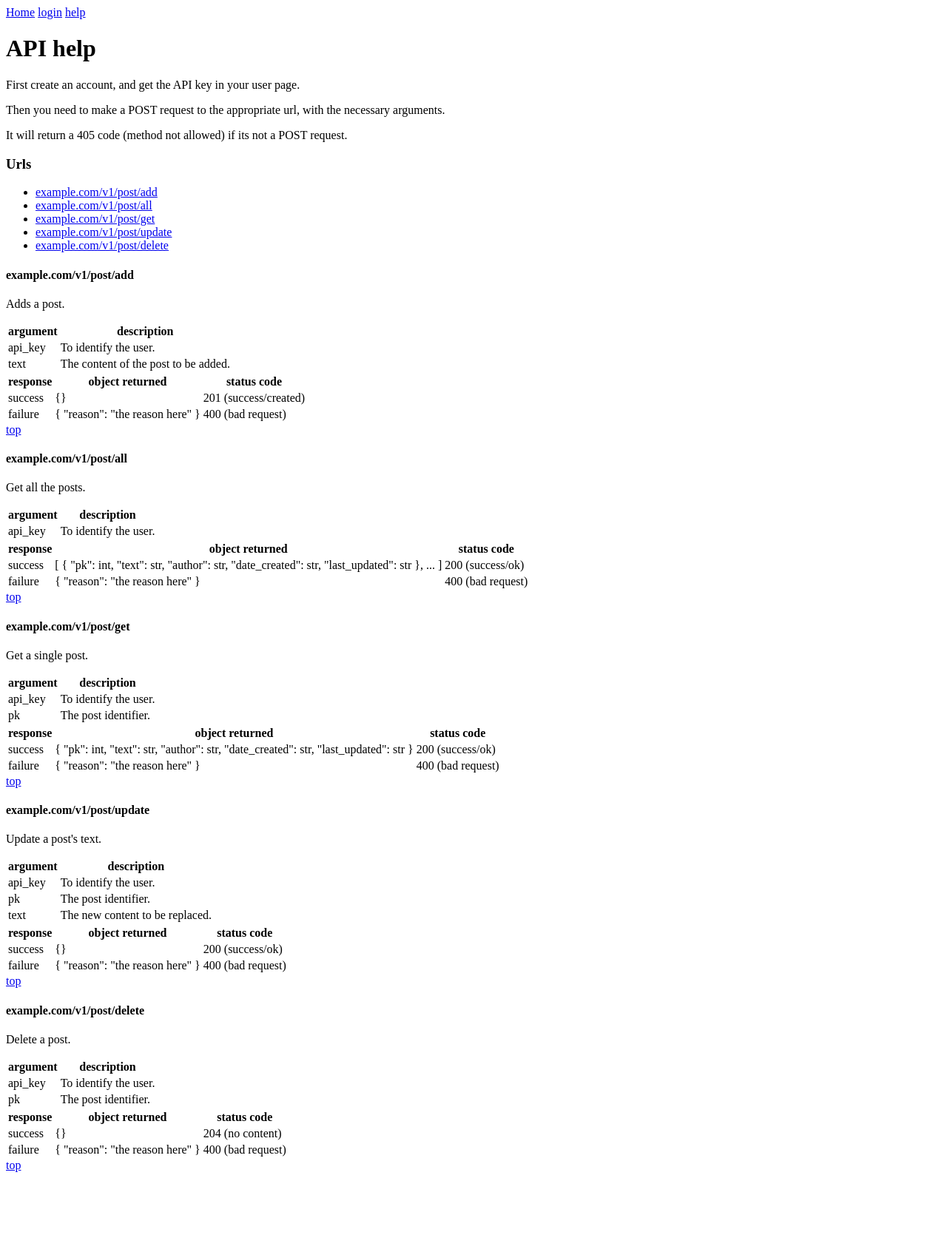
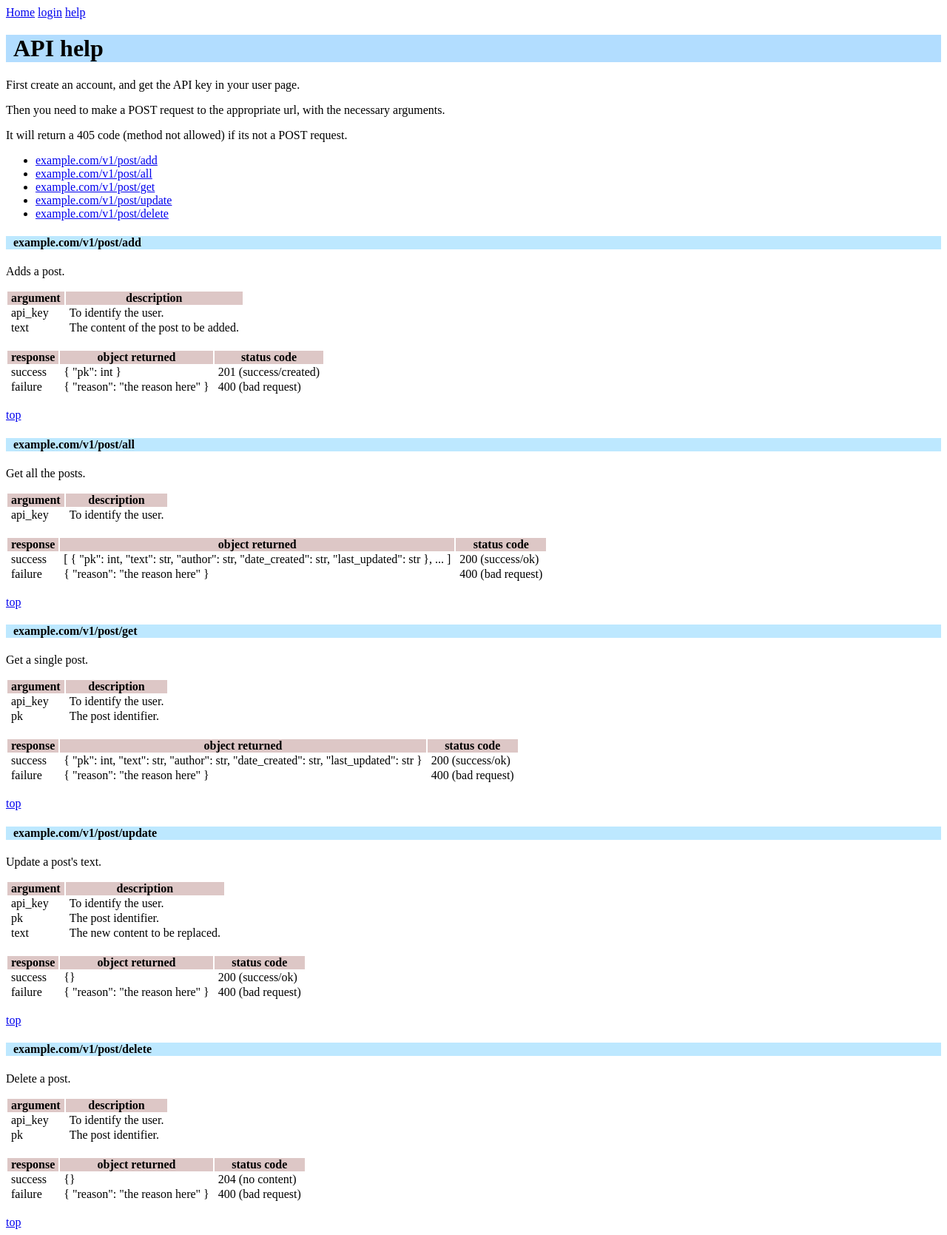
Before and after one commit to noobiept-other/todolist_web_api, a Django app: page /v1/post/help in a window 1280 px wide. Shown: the whole page at 74% size. Before the commit the page ends 1584 px from the top, so only its background shows below. Run offline with Django 3.2, Linux system fonts and the light colour scheme.

Commit message:
- improve the styling of the help page - return the 'pk' when adding a new post (on success)

```diff
--- a/static/css/style.css
+++ b/static/css/style.css
@@ -15,3 +15,28 @@
     {
     display: inline-block;
     }
+
+h1
+    {
+    background-color: rgba(129, 199, 255, 0.61);
+    }
+
+h4
+    {
+    background-color: rgba(148, 217, 255, 0.61);
+    }
+
+h1, h4
+    {
+    padding: 0 10px;
+    }
+
+table th
+    {
+    background-color: rgba(139, 62, 59, 0.29);
+    }
+
+td, th
+    {
+    padding: 0 5px;
+    }
--- a/templates/help.html
+++ b/templates/help.html
@@ -14,8 +14,6 @@
     It will return a 405 code (method not allowed) if its not a POST request.
 </p>
 
-
-<h3>Urls</h3>
 
 <ul>
     <li><a href="#Add">{{ domain }}/v1/post/add</a></li>
@@ -45,6 +43,7 @@
             <td>The content of the post to be added.</td>
         </tr>
     </table>
+    <br />
     <table>
         <tr>
             <th>response</th>
@@ -53,7 +52,7 @@
         </tr>
         <tr>
             <td>success</td>
-            <td>{}</td>
+            <td>{ "pk": int }</td>
             <td>201 (success/created)</td>
         </tr>
         <tr>
@@ -63,6 +62,7 @@
         </tr>
     </table>
 
+    <br />
     <a href="#Menu">top</a>
 
 
@@ -81,6 +81,7 @@
             <td>To identify the user.</td>
         </tr>
     </table>
+    <br />
     <table>
         <tr>
             <th>response</th>
@@ -99,6 +100,7 @@
         </tr>
     </table>
 
+    <br />
     <a href="#Menu">top</a>
 
 
@@ -121,6 +123,7 @@
             <td>The post identifier.</td>
         </tr>
     </table>
+    <br />
     <table>
         <tr>
             <th>response</th>
@@ -139,6 +142,7 @@
         </tr>
     </table>
 
+    <br />
     <a href="#Menu">top</a>
 
 
@@ -165,6 +169,7 @@
             <td>The new content to be replaced.</td>
         </tr>
     </table>
+    <br />
     <table>
         <tr>
             <th>response</th>
@@ -183,6 +188,7 @@
         </tr>
     </table>
 
+    <br />
     <a href="#Menu">top</a>
 
 
@@ -205,6 +211,7 @@
             <td>The post identifier.</td>
         </tr>
     </table>
+    <br />
     <table>
         <tr>
             <th>response</th>
@@ -223,6 +230,7 @@
         </tr>
     </table>
 
+    <br />
     <a href="#Menu">top</a>
 
 {% endblock %}
--- a/todolist/models.py
+++ b/todolist/models.py
@@ -1,8 +1,10 @@
 from django.db import models
+from django.utils import timezone
+
 from accounts.models import Account
 
 class Post( models.Model ):
     text = models.CharField( max_length= 200 )
     author = models.ForeignKey( Account, related_name= 'posts' )
-    date_created = models.DateTimeField( auto_now_add= True )
-    last_updated = models.DateTimeField( auto_now_add= True )
+    date_created = models.DateTimeField( default= timezone.now )
+    last_updated = models.DateTimeField( default= timezone.now )
--- a/todolist/views.py
+++ b/todolist/views.py
@@ -46,7 +46,7 @@ def add_post( request ):
     post = Post( text= text, author= user )
     post.save()
 
-    return JsonResponse( {}, status= 201 )
+    return JsonResponse( { 'pk': post.pk }, status= 201 )
 
 
 
```
Also changed, not shown: todolist/migrations/0002_auto_20141003_1831.py (added). Lines whose indentation alone changed are shown as unchanged.
